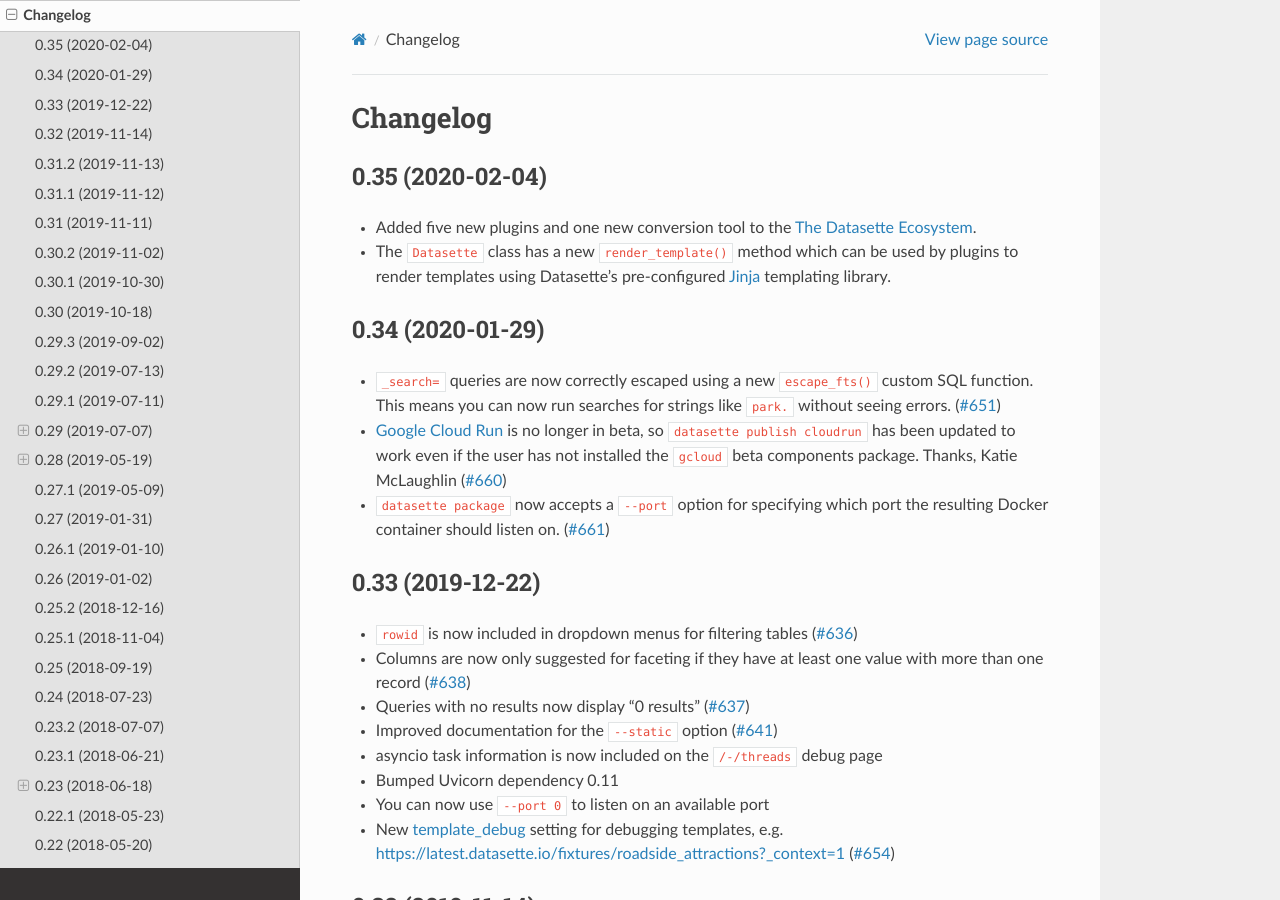
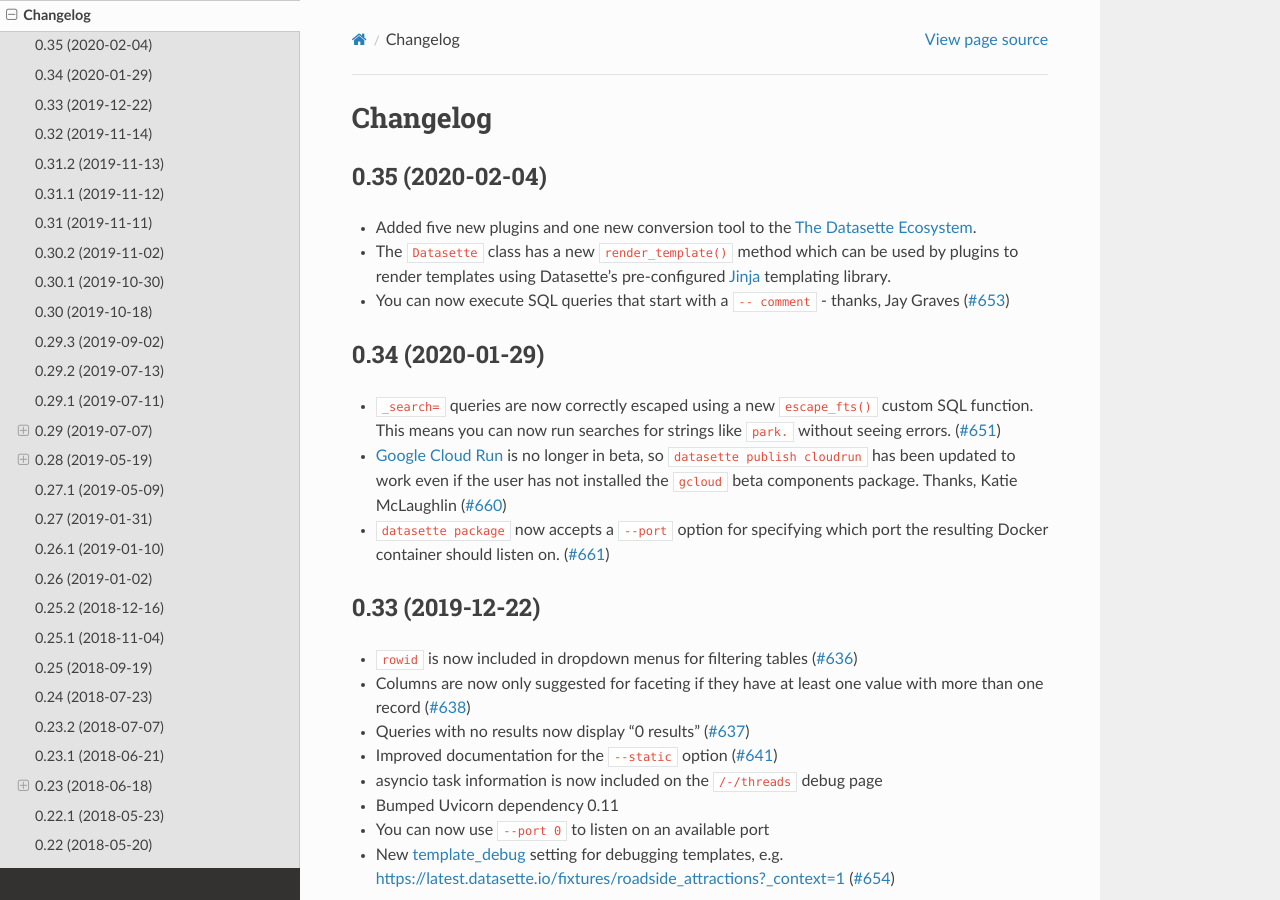
Before and after one commit to simonw/datasette, a Sphinx documentation site: the page built from docs/changelog.rst, in a window 1280 px wide and 900 px high. Built offline with Sphinx 7.4.7 and the Read the Docs theme 2.0.0, drawn with Linux system fonts in a browser that asks for light colours.

Commit message:
Updated release notes with #653

```diff
--- a/docs/changelog.rst
+++ b/docs/changelog.rst
@@ -11,6 +11,7 @@
 
 * Added five new plugins and one new conversion tool to the :ref:`ecosystem`.
 * The ``Datasette`` class has a new ``render_template()`` method which can be used by plugins to render templates using Datasette's pre-configured `Jinja <https://jinja.palletsprojects.com/>`__ templating library.
+* You can now execute SQL queries that start with a ``-- comment`` - thanks, Jay Graves (`#653 <https://github.com/simonw/datasette/pull/653>`__)
 
 .. _v0_34:
 
```
